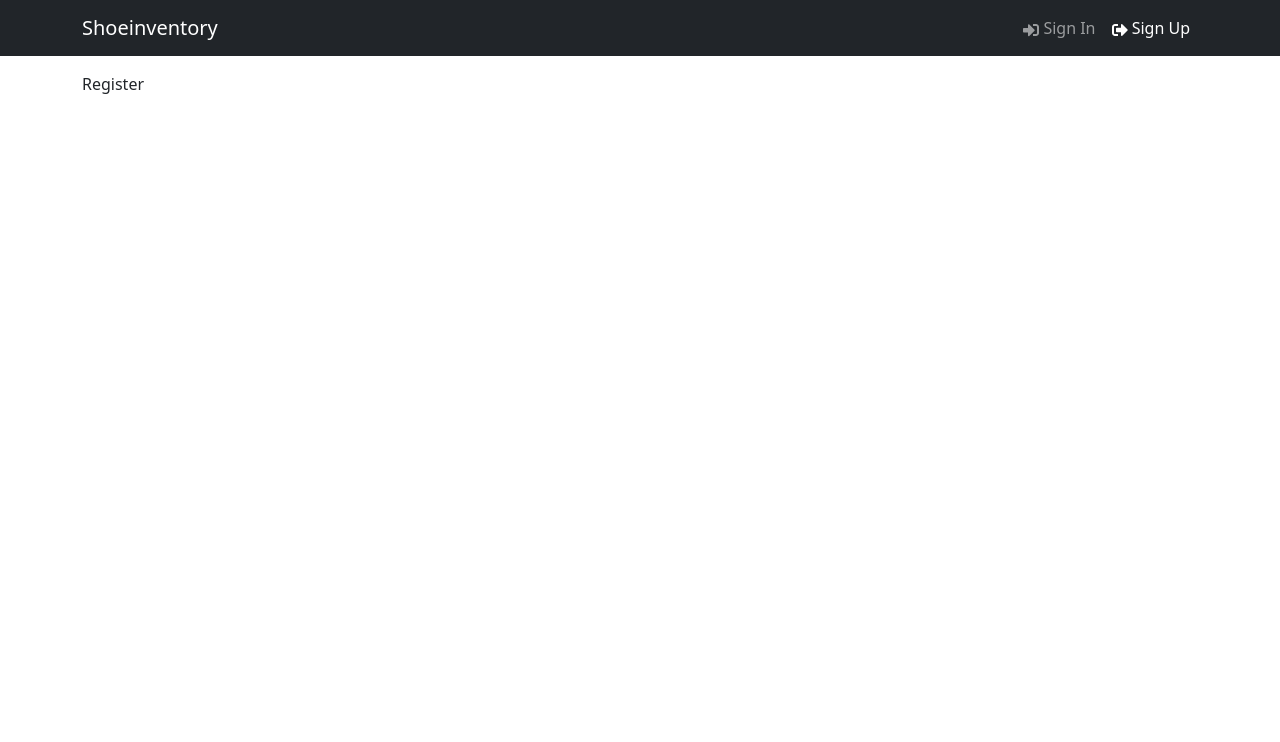
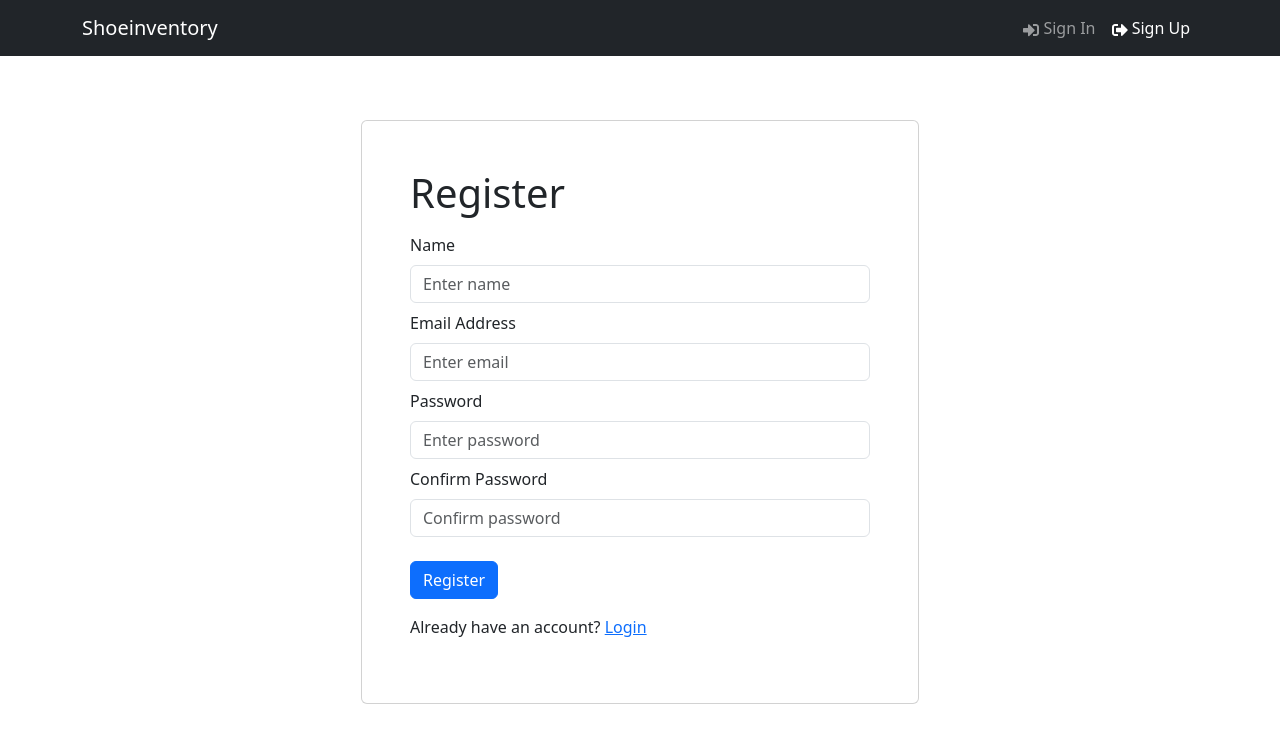
Before and after one commit to jonangeles-sanchez/Shoeventory-web, a React (Vite) app: page /register in a window 1280 px wide. Shown: the top 742 px of the page. Built offline with nearby package versions, Linux system fonts and the light colour scheme.

Commit message:
Create register page

```diff
--- a/src/pages/Register/index.jsx
+++ b/src/pages/Register/index.jsx
@@ -1,7 +1,84 @@
-import React from "react";
+import { Form, Button, Row, Col } from "react-bootstrap";
+import FormContainer from "../../components/FormContainer";
+import Loader from "../../components/Loader";
+// import { Link, useLocation, useNavigate } from 'react-router-dom';
+import { Link, useNavigate } from "react-router-dom";
 
-function Register() {
-  return <div>Register</div>;
-}
+const Register = () => {
+  const name = "";
+  const email = "";
+  const password = "";
+  const confirmPassword = "";
+
+  const isLoading = false;
+
+  const submitHandler = async (e) => {
+    e.preventDefault();
+
+    if (password !== confirmPassword) {
+      toast.error("Passwords do not match");
+    } else {
+      try {
+        console.log("register");
+      } catch (err) {
+        toast.error(err?.data?.message || err.error);
+      }
+    }
+  };
+  return (
+    <FormContainer>
+      <h1>Register</h1>
+      <Form onSubmit={submitHandler}>
+        <Form.Group className="my-2" controlId="name">
+          <Form.Label>Name</Form.Label>
+          <Form.Control
+            type="name"
+            placeholder="Enter name"
+            value={name}
+          ></Form.Control>
+        </Form.Group>
+
+        <Form.Group className="my-2" controlId="email">
+          <Form.Label>Email Address</Form.Label>
+          <Form.Control
+            type="email"
+            placeholder="Enter email"
+            value={email}
+          ></Form.Control>
+        </Form.Group>
+
+        <Form.Group className="my-2" controlId="password">
+          <Form.Label>Password</Form.Label>
+          <Form.Control
+            type="password"
+            placeholder="Enter password"
+            value={password}
+            onChange={(e) => setPassword(e.target.value)}
+          ></Form.Control>
+        </Form.Group>
+        <Form.Group className="my-2" controlId="confirmPassword">
+          <Form.Label>Confirm Password</Form.Label>
+          <Form.Control
+            type="password"
+            placeholder="Confirm password"
+            value={confirmPassword}
+          ></Form.Control>
+        </Form.Group>
+
+        <Button type="submit" variant="primary" className="mt-3">
+          Register
+        </Button>
+
+        {isLoading && <Loader />}
+      </Form>
+
+      <Row className="py-3">
+        <Col>
+          Already have an account? <Link to={`/login`}>Login</Link>
+        </Col>
+      </Row>
+    </FormContainer>
+  );
+};
 
 export default Register;
```
